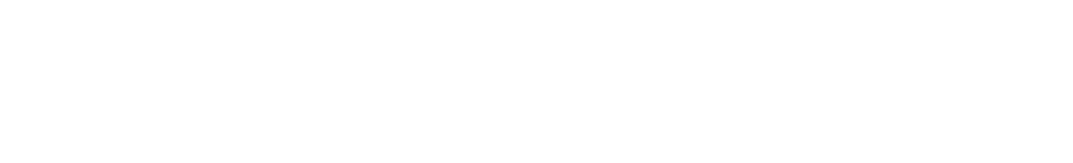
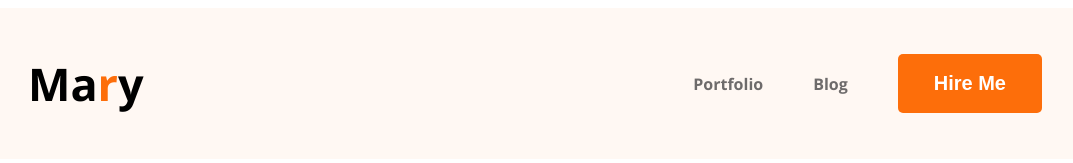
Before and after one commit to Niaj-FreshNet/web-developer-portfolip, a plain HTML site: page index.html in a window 1280 px wide. Shown: the whole page, without its empty margins (80-1153 px from the left). Drawn offline with nearby package versions, Linux system fonts and the light colour scheme.

Commit message:
added nav menu

```diff
--- a/index.html
+++ b/index.html
@@ -4,8 +4,24 @@
     <meta charset="UTF-8">
     <meta name="viewport" content="width=device-width, initial-scale=1.0">
     <title>Web Developer Portfolio</title>
+    <link rel="preconnect" href="https://fonts.googleapis.com">
+<link rel="preconnect" href="https://fonts.gstatic.com" crossorigin>
+<link href="https://fonts.googleapis.com/css2?family=Open+Sans:wght@700&display=swap" rel="stylesheet">
+    <link rel="stylesheet" href="styles/style.css">
 </head>
 <body>
+    <header class="header">
+        <nav>
+            <h3 class="nav-title">Ma<span class="text-primary">r</span>y</h3>
+            <ul>
+                <li><a href="">Portfolio</a></li>
+                <li><a href="">Blog</a></li>
+                <li><button class="btn-primary">Hire Me</button></li>
+            </ul>
+        </nav>
+    </header>
+    <main></main>
+    <footer></footer>
 
 </body>
 </html>
--- a/styles/style.css
+++ b/styles/style.css
@@ -0,0 +1,55 @@
+body {
+    font-family:"Open Sans";
+}
+
+.text-primary {
+    color: #FD6E0A;
+
+}
+
+.btn-primary {
+    border-radius: 5px;
+    color: #fff;
+    background-color: #FD6E0A;
+    border: 0;
+    font-size: 20px;
+    font-style: normal;
+    font-weight: 700;
+    padding: 18px 36px;
+}
+nav {
+    display: flex;
+    justify-content: space-between;
+    align-items: center;
+    margin: 0 100px;
+}
+
+.nav-title {
+    color: black;
+    font-size: 45px;
+    font-weight: 800;
+    line-height: normal;
+
+}
+
+nav>ul {
+    display: flex;
+    align-items: center;
+}
+
+nav li {
+    list-style: none;
+    margin-right: 50px;
+}
+
+nav a {
+    text-decoration: none;
+    color: rgb(110, 107, 107);
+}
+.header{
+    background-color: #FFF8F3;
+
+}
+.banner{
+    padding: 50px 200px;
+}
```
